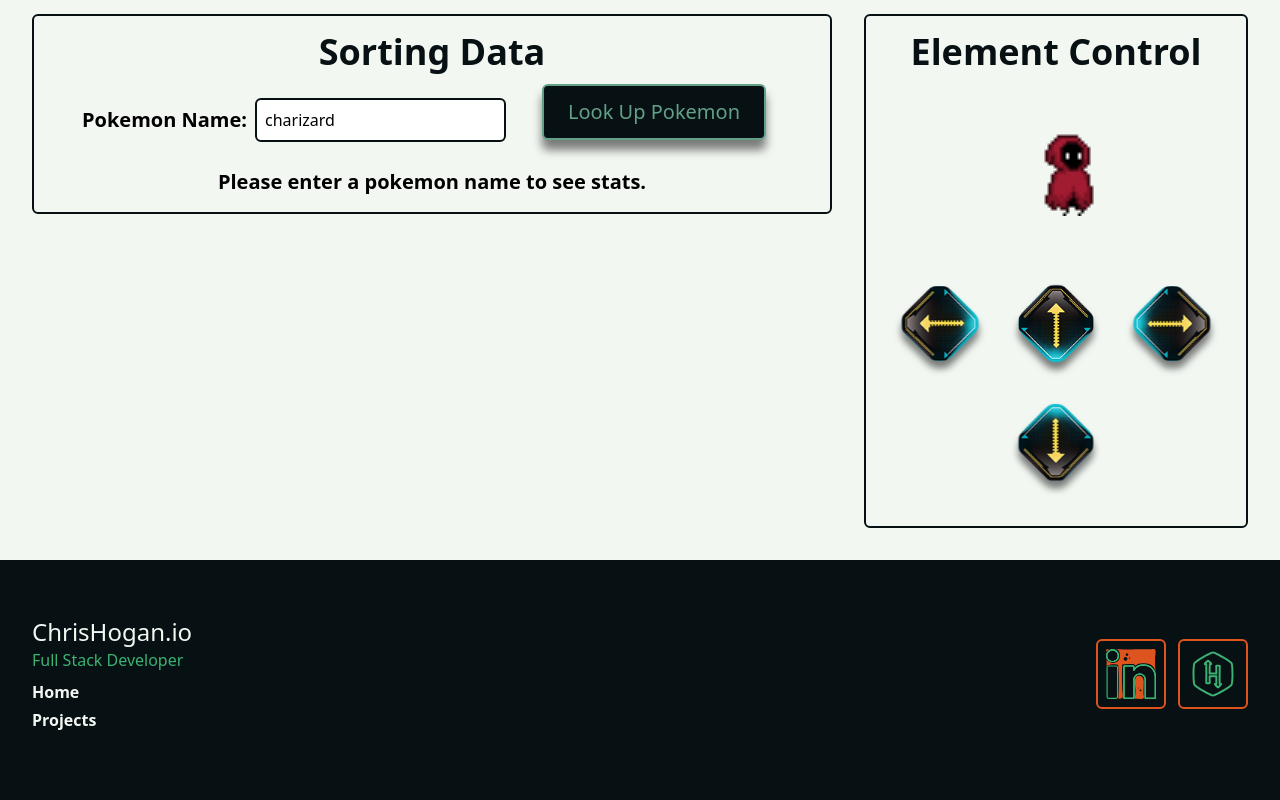
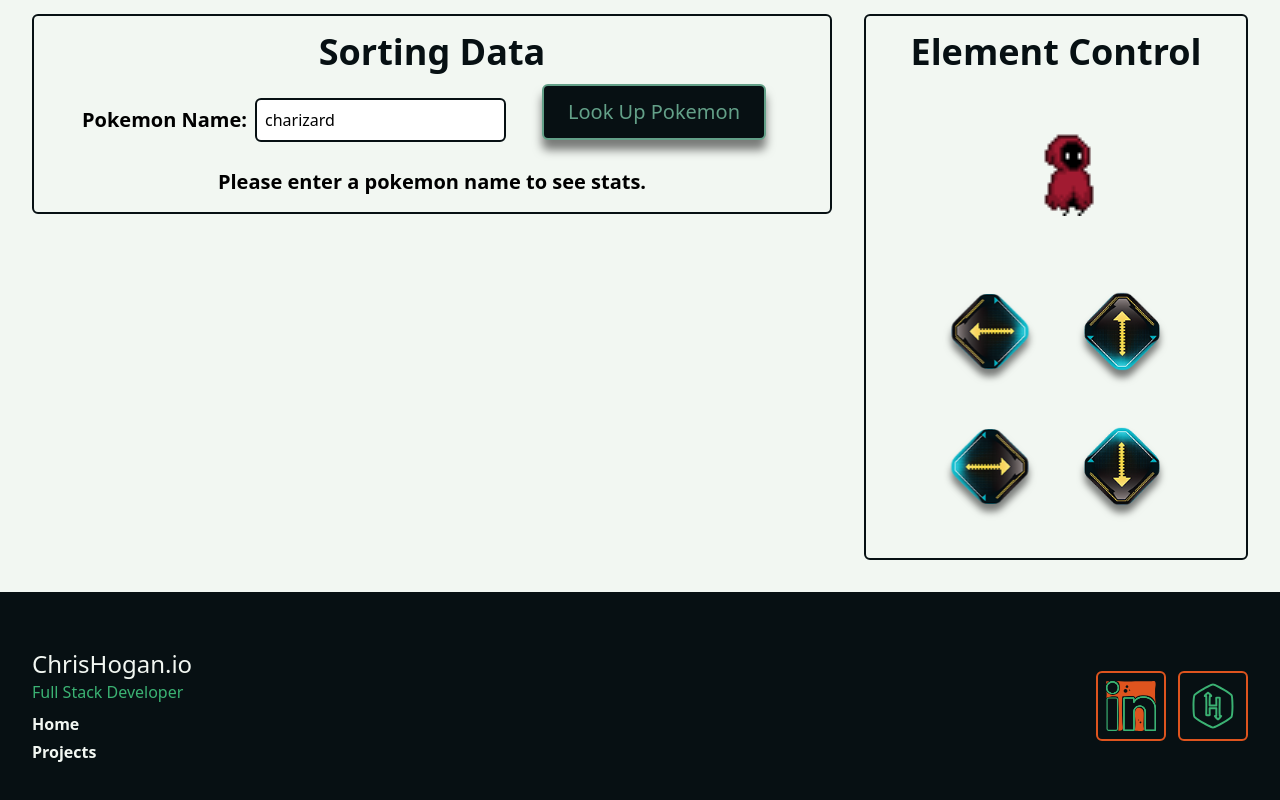
Before and after one commit to ChristopherHoganJr/chrishogan.io, a Next.js app: page / in a window 1280 px wide. Shown: the part 1746-2546 px from the top of the page. Built offline with nearby package versions, Linux system fonts and the light colour scheme.

Commit message:
added margin

```diff
--- a/app/components/landing/ControlCharacterSection.tsx
+++ b/app/components/landing/ControlCharacterSection.tsx
@@ -74,28 +74,28 @@ const ControlCharacterSection: FC = () => {
               onClick={moveLeft}
               src="/images/arrow.png"
               alt="up arrow"
-              className="p-2 scale-75 -rotate-90 -translate-y-2 transition-all active:translate-y-0 drop-shadow-[-10px_0_5px_rgba(0,0,0,0.5)] active:drop-shadow-[0px_0_5px_rgba(0,0,0,0.5)] active:scale-[70%] md:hover:scale-[80%] md:hover:-translate-y-4 md:hover:drop-shadow-[-18px_0_5px_rgba(0,0,0,0.5)]"
+              className="p-2 m-2 scale-75 -rotate-90 -translate-y-2 transition-all active:translate-y-0 drop-shadow-[-10px_0_5px_rgba(0,0,0,0.5)] active:drop-shadow-[0px_0_5px_rgba(0,0,0,0.5)] active:scale-[70%] md:hover:scale-[80%] md:hover:-translate-y-4 md:hover:drop-shadow-[-18px_0_5px_rgba(0,0,0,0.5)]"
             />
 
             <img
               src="/images/arrow.png"
               onClick={moveJump}
               alt="up arrow"
-              className="p-2 scale-75 -translate-y-2 transition-all active:translate-y-0 drop-shadow-[0_10px_5px_rgba(0,0,0,0.5)] active:drop-shadow-[0px_0_5px_rgba(0,0,0,0.5)] active:scale-[70%] m;md:hover:scale-[80%] md:hover:-translate-y-4 md:hover:drop-shadow-[0_18px_5px_rgba(0,0,0,0.5)]"
+              className="p-2 m-2 scale-75 -translate-y-2 transition-all active:translate-y-0 drop-shadow-[0_10px_5px_rgba(0,0,0,0.5)] active:drop-shadow-[0px_0_5px_rgba(0,0,0,0.5)] active:scale-[70%] m;md:hover:scale-[80%] md:hover:-translate-y-4 md:hover:drop-shadow-[0_18px_5px_rgba(0,0,0,0.5)]"
             />
 
             <img
               onClick={moveRight}
               src="/images/arrow.png"
               alt="up arrow"
-              className="p-2 scale-75 rotate-90 -translate-y-2 transition-all active:translate-y-0 drop-shadow-[10px_0_5px_rgba(0,0,0,0.5)] active:drop-shadow-[0px_0_5px_rgba(0,0,0,0.5)] active:scale-[70%] md:hover:scale-[80%] md:hover:-translate-y-4 md:hover:drop-shadow-[18px_0_5px_rgba(0,0,0,0.5)]"
+              className="p-2 m-2 scale-75 rotate-90 -translate-y-2 transition-all active:translate-y-0 drop-shadow-[10px_0_5px_rgba(0,0,0,0.5)] active:drop-shadow-[0px_0_5px_rgba(0,0,0,0.5)] active:scale-[70%] md:hover:scale-[80%] md:hover:-translate-y-4 md:hover:drop-shadow-[18px_0_5px_rgba(0,0,0,0.5)]"
             />
 
             <img
               src="/images/arrow.png"
               onClick={moveDuck}
               alt="up arrow"
-              className="p-2 scale-75 rotate-180 -translate-y-2 transition-all active:translate-y-0 drop-shadow-[0_-10px_5px_rgba(0,0,0,0.5)] active:drop-shadow-[0px_0_5px_rgba(0,0,0,0.5)] active:scale-[70%] md:hover:scale-[80%] md:hover:-translate-y-4 md:hover:drop-shadow-[0_-18px_5px_rgba(0,0,0,0.5)]"
+              className="p-2 m-2 scale-75 rotate-180 -translate-y-2 transition-all active:translate-y-0 drop-shadow-[0_-10px_5px_rgba(0,0,0,0.5)] active:drop-shadow-[0px_0_5px_rgba(0,0,0,0.5)] active:scale-[70%] md:hover:scale-[80%] md:hover:-translate-y-4 md:hover:drop-shadow-[0_-18px_5px_rgba(0,0,0,0.5)]"
             />
           </div>
         </div>
```
